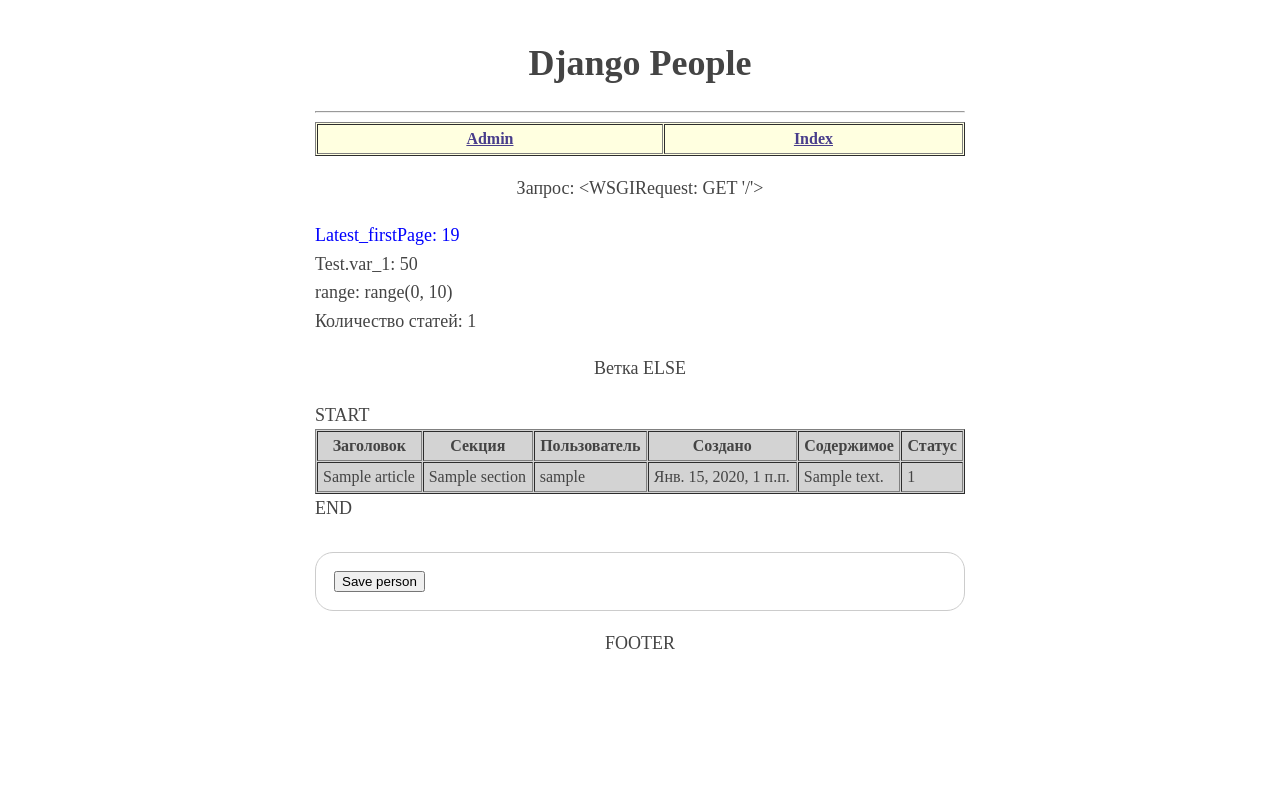
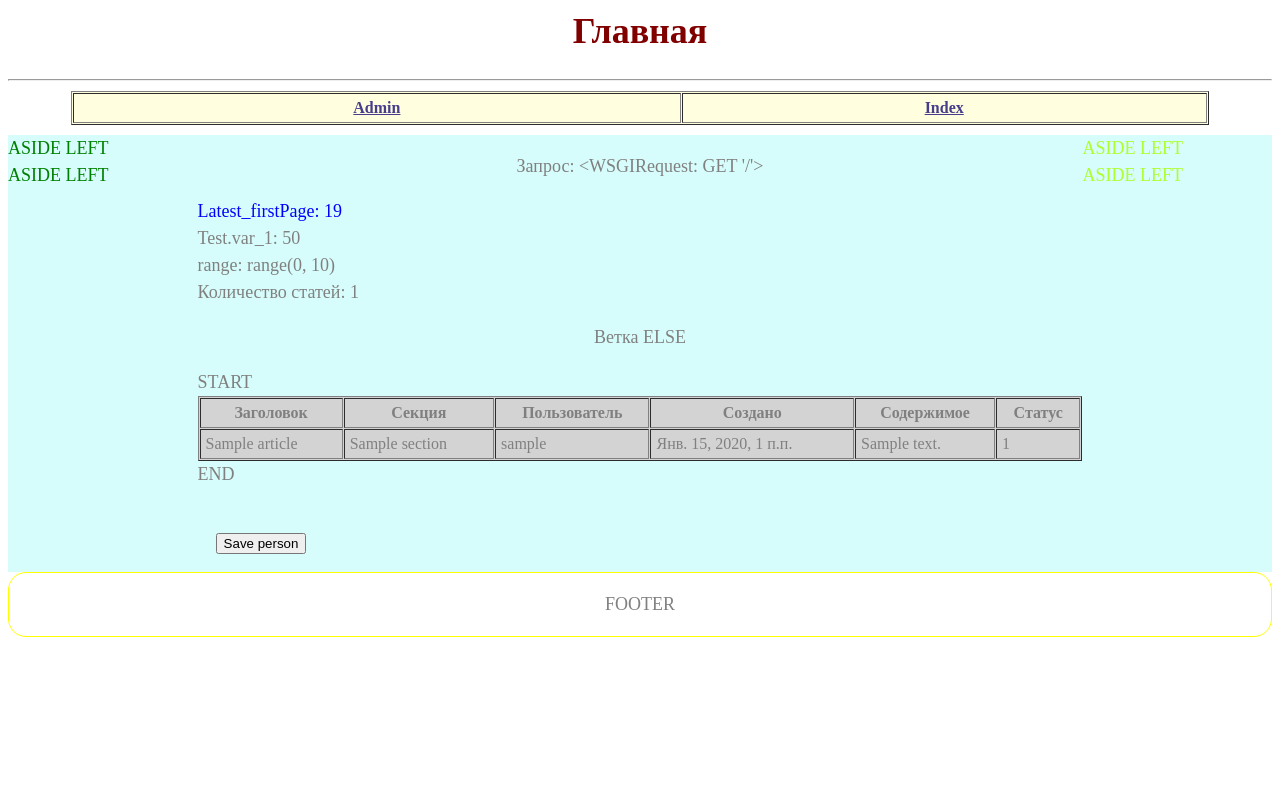
Before and after one commit to MBosha/TestPython, a Django app: page / in a window 1280 px wide. Run offline with Django 3.2, Linux system fonts and the light colour scheme; tables that the repository leaves empty hold one stand-in row (values such as "Sample post"); lists and menus that the app fills with data are empty; some libraries are stand-ins or nearby versions.

Commit message:
2020-02-20
15-49

```diff
--- a/mySite/headPage/static/cssHeadPage.css
+++ b/mySite/headPage/static/style.css
@@ -4,13 +4,58 @@
 }
 
 body{
-    margin:40px auto;
-    max-width:650px;
-    line-height:1.6;
+    width:auto;
+    line-height:1.5;
     font-size:18px;
-    color:#444;
-    padding:0 10px;
+    color:grey;
 }
+
+header{
+    color:maroon;
+    margin: 0 0 0 0;
+}
+
+.nav{
+    color:deepskyblue;
+    margin: 10px 5% 10px 5%;
+}
+
+#mySection {
+    width:960px;
+    margin:0 auto;
+    background: #08f1e62a;
+    overflow: hidden;
+    margin: 0 0 0 0;
+    width:100%;
+    min-height: 10%;
+}
+
+.asideLeft{
+    float: left;
+    color:green;
+    width:15%;
+    min-height: 10%;
+    text-align: start;
+}
+
+.content{
+    float: left;
+    width:70%;
+    min-height: 10%;
+}
+
+.asideRight{
+    float: left;
+    color:greenyellow;
+    width:14%;
+    min-height: 10%;
+}
+
+.footerMy {
+    border: 1px solid yellow;
+    border-radius: 1em;
+}
+
 h1,h2,h3{
     line-height:1.3;
     text-align: center;
@@ -22,9 +67,8 @@
 form {
     margin: 0 auto;
     padding: 1em;
-    border: 1px solid #CCC;
-    border-radius: 1em;
 }
+
 form div + div {
     margin-top: 1em;
 }
--- /dev/null
+++ b/mySite/headPage/templates/asideLeft.html
@@ -0,0 +1,2 @@
+ASIDE LEFT <br>
+ASIDE LEFT
--- /dev/null
+++ b/mySite/headPage/templates/asideRight.html
@@ -0,0 +1,2 @@
+ASIDE LEFT <br>
+ASIDE LEFT
--- a/mySite/headPage/templates/base.html
+++ b/mySite/headPage/templates/base.html
@@ -2,40 +2,49 @@
 <html lang="ru">
   <head>
     <meta charset="utf-8">
+    <!--
     <meta name="viewport" content="width=device-width, initial-scale=1, shrink-to-fit=no">
-
-    <link rel="stylesheet" type="text/css" href="{% static 'cssHeadPage.css' %}" />
+    -->
+    <link rel="stylesheet" type="text/css" href="{% static 'style.css' %}" />
     <!--
     <link rel="stylesheet" type="text/css" href="{% static 'bootstrap4.css' %}" />
     <link rel="stylesheet" href="https://stackpath.bootstrapcdn.com/bootstrap/4.1.3/css/bootstrap.min.css" integrity="sha384-MCw98/SFnGE8fJT3GXwEOngsV7Zt27NXFoaoApmYm81iuXoPkFOJwJ8ERdknLPMO" crossorigin="anonymous">
     -->
-    <title>Django People</title>
+    <title>My Site Django</title>
   </head>
   <body>
     <!--верхняя часть-->
-    <header>
+    <header class="header">
       {% block header %}
       {% endblock header %}
     </header>
     <!--панель навигации-->
-    <nav>
+    <nav class="nav">
       {% block nav %}
       {% endblock nav %}
     </nav>
     <!--основное содержимое-->
-    <div class="container">
-      <div class="row justify-content-center">
-        <div class="col-8">
+    <div id = "mySection">
+      <!--левая колонка-->
+      <div class="asideLeft">
+        {% block asideLeft %}
+        {% endblock asideLeft %}
+      </div>
+      <!--основное содержимое-->
+      <div class="content">
           {% block content %}
-          {% endblock content%}
-        </div>
+          {% endblock content %}
+      </div>
+      <!--правая колонка-->
+      <div class="asideRight">
+          {% block asideRight %}
+          {% endblock asideRight %}
       </div>
     </div>
     <!--подвал-->
-    <footer>
+    <div class="footerMy">
         {% block footer %}
         {% endblock footer %}
-    </footer>
+    </div>
   </body>
 </html>
-<!--#empty-->
--- /dev/null
+++ b/mySite/headPage/templates/footer.html
@@ -0,0 +1 @@
+<p>FOOTER</p>
--- a/mySite/headPage/templates/headPage.html
+++ b/mySite/headPage/templates/headPage.html
@@ -1,7 +1,6 @@
 {% extends 'base.html' %}
+
 {% block content %}
-
-<body>
     <p>Запрос: {{request}}</p>
     {% if latest_firstPage > 50 %}
         <span style = "color:rgb(255,0,0)">Latest_firstPage: {{ latest_firstPage }}</span> <br>
@@ -14,8 +13,7 @@
     <span>Количество статей: {{ rend }}</span> <br>
 
     {% if latest_firstPage > 50 %}
-        <div class="orangeClass"></div>
-        <p>Ветка IF</p>
+        <p class="orangeClass">Ветка IF</p> <br>
         <ul>
             {% for i in range %}
                 <li>
@@ -25,7 +23,6 @@
                 </li>
             {% endfor %}
         </ul>
-        </div>
     {% else %}
         <p>Ветка ELSE</p>
         <span>START</span> <br>
@@ -54,31 +51,28 @@
 
     <form method="post">
         {% csrf_token %}
-    {{ form }}
         <button type="submit" class="btn btn-success">Save person</button>
     </form>
+
 {% endblock content %}
 
 
 {% block header %}
-    <h1 class="mt-2">Django People</h1>
-    <hr class="hrMy">
+    {% include "header.html" with name="Главная" %}
 {% endblock header %}
 
 {% block footer %}
-    <p>FOOTER</p>
+    {% include "footer.html" %}
 {% endblock footer %}
 
 {% block nav %}
-    <table width="100%" border="1" cellpadding="5" cellspacing="1" bgcolor="lightyellow">
-        <tr>
-            <th><a href="/admin/">Admin</a></th>
-            <th><a href="/index/">Index</a></th>
-        </tr>
-    </table>
+    {% include "nav.html" with path="index" page="Index"%}
 {% endblock nav %}
 
-{% block aside %}
-    <p>ASIDE</p>
-{% endblock aside %}
-<!--#empty-->
+{% block asideLeft %}
+    {% include "asideLeft.html" %}
+{% endblock asideLeft %}
+
+{% block asideRight %}
+    {% include "asideRight.html" %}
+{% endblock asideRight %}
--- /dev/null
+++ b/mySite/headPage/templates/header.html
@@ -0,0 +1,2 @@
+<h1 class="mt-2">{{name}}</h1>
+<hr class="hrMy"/>
--- /dev/null
+++ b/mySite/headPage/templates/nav.html
@@ -0,0 +1,8 @@
+<div>
+    <table width="100%" border="1" cellpadding="5" cellspacing="1" bgcolor="lightyellow">
+        <tr>
+            <th><a href="/admin/">Admin</a></th>
+            <th><a href="/{{path}}">{{page}}</a></th>
+        </tr>
+    </table>
+</div>
--- a/mySite/mySite/settings.py
+++ b/mySite/mySite/settings.py
@@ -31,7 +31,6 @@
 # Application definition
 
 INSTALLED_APPS = [
-    'bootstrap3',
     'headPage',
     'django.contrib.admin',
     'django.contrib.auth',
@@ -121,4 +120,3 @@
 # https://docs.djangoproject.com/en/3.0/howto/static-files/
 
 STATIC_URL = '/static/'
-#empty
```
Also changed, not shown: mySite/headPage/templates/index.html (+3 -9 lines), mySite/headPage/static/_bootstrap4.css (renamed from mySite/headPage/static/bootstrap4.css), 2 other files. Lines whose indentation alone changed are shown as unchanged.
